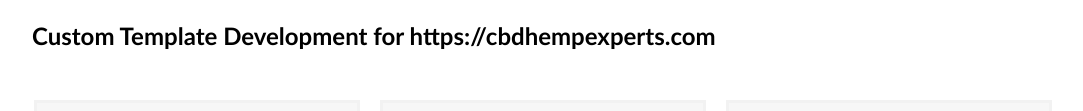
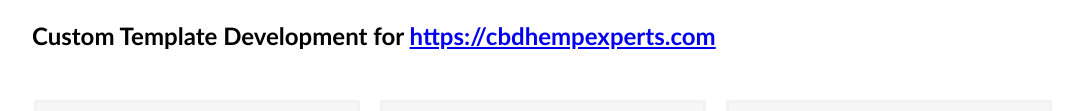
Before and after one commit to mahfuzninja/cbdhempexperts, a plain HTML site: page index.html in a window 1280 px wide. Shown: the part 283-394 px from the top of the page, without its empty margins (16-1099 px from the left). Drawn offline with Linux system fonts and the light colour scheme.

Commit message:
Update index.html

```diff
--- a/index.html
+++ b/index.html
@@ -11,7 +11,7 @@
      <body>
      	<div align="center"><div id="icon"></div></div>
         <div style="display: inline-block; box-sizing: border-box; width: 100%; padding-left: 38px; border: none;"><div id="pro_pic"></div></div>
-        <div style="display: inline-block; box-sizing: border-box; width: 100%; padding-left: 38px; border: none;"><h2>Custom Template Development for https://cbdhempexperts.com</h2></div>
+        <div style="display: inline-block; box-sizing: border-box; width: 100%; padding-left: 38px; border: none;"><h2>Custom Template Development for <a href="https://cbdhempexperts.com">https://cbdhempexperts.com</a></h2></div>
         <div align="center" style="margin-left: 30px;">
         <div id="box"><p>Lorem ipsum dolor sit amet, consectetur adipiscing elit, sed do eiusmod tempor incididunt ut labore et dolore magna aliqua. Ut enim ad minim veniam, quis nostrud exercitation ullamco laboris nisi ut aliquip ex ea commodo consequat. Duis aute irure dolor in reprehenderit in voluptate velit esse cillum dolore eu fugiat nulla pariatur. Excepteur sint occaecat cupidatat non proident, sunt in culpa qui officia deserunt mollit anim id est laborum.</p></div>
         <div id="box"><p>Lorem ipsum dolor sit amet, consectetur adipiscing elit, sed do eiusmod tempor incididunt ut labore et dolore magna aliqua. Ut enim ad minim veniam, quis nostrud exercitation ullamco laboris nisi ut aliquip ex ea commodo consequat. Duis aute irure dolor in reprehenderit in voluptate velit esse cillum dolore eu fugiat nulla pariatur. Excepteur sint occaecat cupidatat non proident, sunt in culpa qui officia deserunt mollit anim id est laborum.</p></div>
```
